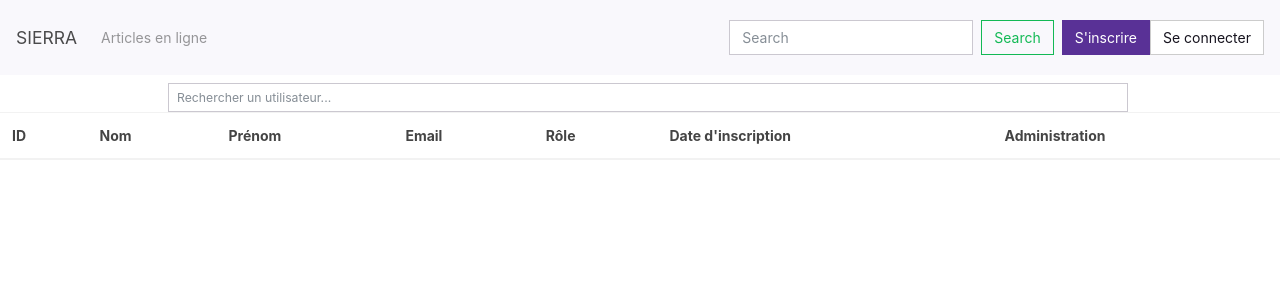
After one commit to VALENTIN4real/sierra, a PHP site: template src/vue/utilisateurs.html.twig in a window 1280 px wide. The commit adds this page. Shown: the top 300 px of the page. Run offline with PHP 8.4, Linux system fonts and the light colour scheme; the template is opened without the code that fills it, so the values that code supplies are empty; some libraries are stand-ins or nearby versions.

Commit message:
Liste utilisateurs

```diff
--- a/config/routes.php
+++ b/config/routes.php
@@ -10,6 +10,7 @@
         $pages['liste_articles'] = "listeArticlesControleur";
         $pages['mes_articles'] = "mesArticlesControleur";
         $pages['modif_article'] = "modifArticleControleur";
+        $pages['utilisateurs'] = "utilisateursControleur";
 
         if($db!=null){
             if (isset($_GET['page'])){
--- a/src/controleur/_controleurs.php
+++ b/src/controleur/_controleurs.php
@@ -4,4 +4,5 @@
     require_once 'connexionControleur.php';
     require_once 'profilControleur.php';
     require_once 'articleControleur.php';
+    require_once 'utilisateursControleur.php';
 ?>
--- a/src/modele/class_article.php
+++ b/src/modele/class_article.php
@@ -9,9 +9,9 @@
 
         public function __construct($db){
             $this->db = $db;
-            $this->insertArticle = $this->db->prepare("INSERT INTO article(idAuteur, auteur, titre, contenu, dateArticle) VALUES(:idAuteur, :auteur, :titreArticle, :contenuArticle, NOW())");
-            $this->selectArticle = $this->db->prepare("SELECT auteur, idAuteur, titre, contenu FROM article ORDER BY dateArticle DESC");
-            $this->selectMesArticles =$this->db->prepare("SELECT id, auteur, idAuteur, titre, contenu FROM article WHERE idAuteur = $_SESSION[id] ORDER BY dateArticle DESC");
+            $this->insertArticle = $this->db->prepare("INSERT INTO article(idAuteur, auteur, titre, contenu, dateArticle, heure, dateComplete) VALUES(:idAuteur, :auteur, :titreArticle, :contenuArticle, NOW(), NOW(), NOW())");
+            $this->selectArticle = $this->db->prepare("SELECT id, auteur, idAuteur, titre, contenu, DATE_FORMAT(dateArticle, '%d/%m/%Y') AS dateArticle, heure FROM article ORDER BY dateComplete DESC");
+            $this->selectMesArticles =$this->db->prepare("SELECT id, auteur, idAuteur, titre, contenu, DATE_FORMAT(dateArticle, '%d/%m/%Y') AS dateArticle, heure FROM article WHERE idAuteur = $_SESSION[id] ORDER BY dateComplete DESC");
             $this->selectById = $this->db->prepare("SELECT id, titre, contenu FROM article WHERE id=:id");
             $this->update = $db->prepare("UPDATE article SET titre=:titre, contenu=:contenu WHERE id=:id");
             $this->delete = $db->prepare("DELETE FROM article WHERE id=:id");
--- a/src/vue/base.html.twig
+++ b/src/vue/base.html.twig
@@ -33,20 +33,11 @@
                                 <a class="nav-link" href="index.php?page=mes_articles">Mes articles</a>
                             </li>
                         {% endif %}
-                        <li class="nav-item dropdown">
-                            <a class="nav-link dropdown-toggle" href="#" id="navbarDropdown" role="button" data-toggle="dropdown" aria-haspopup="true" aria-expanded="false">
-                            Dropdown
-                            </a>
-                            <div class="dropdown-menu" aria-labelledby="navbarDropdown">
-                                <a class="dropdown-item" href="#">Action</a>
-                                <a class="dropdown-item" href="#">Another action</a>
-                            <div class="dropdown-divider"></div>
-                                <a class="dropdown-item" href="#">Something else here</a>
-                            </div>
-                        </li>
-                        <li class="nav-item">
-                            <a class="nav-link disabled" href="#" tabindex="-1" aria-disabled="true">Disabled</a>
-                        </li>
+                        {% if session.role == 2 %}
+                            <li class="nav-item">
+                                <a class="nav-link" href="index.php?page=utilisateurs">Utilisateurs</a>
+                            </li>
+                        {% endif %}
                     </ul>
                     <form class="form-inline my-2 my-lg-0">
                     <input class="form-control mr-sm-2" type="search" placeholder="Search" aria-label="Search">
@@ -56,7 +47,7 @@
                         <div class="collapse navbar-collapse" id="navbarSupportedContent">
                             <ul class="navbar-nav mr-auto">
                                 <li class="nav-item dropdown">
-                                    <a class="dropdown-toggle" href="#" id="navbarDropdown" role="button" data-toggle="dropdown" aria-haspopup="true" aria-expanded="false">{{ session.prenom }} {{ session.nom }}</a>
+                                    <a class="dropdown-toggle btn btn-primary" href="#" id="navbarDropdown" role="button" data-toggle="dropdown" aria-haspopup="true" aria-expanded="false">{{ session.prenom }} {{ session.nom }}</a>
                                     <div class="dropdown-menu dropdown-menu-right mt-4" aria-labelledby="navbarDropdown">
                                         <a class="dropdown-item" href="index.php?page=profil&profil_id={{session.id}}">Mon profil</a>
                                         <a class="dropdown-item" href="#">Messagerie</a>
--- /dev/null
+++ b/src/vue/utilisateurs.html.twig
@@ -0,0 +1,40 @@
+{% extends "base.html.twig" %}
+
+{% block title %}{{ parent() }} Gestion des utilisateurs{% endblock %}
+
+{% block contenu %}
+
+    <form class="form-inline d-flex justify-content-center md-form form-sm active-purple active-purple-2 mt-2">
+        <i class="fas fa-search" aria-hidden="true"></i>
+        <input class="form-control form-control-sm ml-3 w-75" type="text" placeholder="Rechercher un utilisateur..." aria-label="Search">
+    </form>
+    <div class="table-responsive">
+        <table class="table">
+            <thead>
+                <tr>
+                    <th scope="col">ID</th>
+                    <th scope="col">Nom</th>
+                    <th scope="col">Prénom</th>
+                    <th scope="col">Email</th>
+                    <th scope="col">Rôle</th>
+                    <th scope="col">Date d'inscription</th>
+                    <th scope="col">Administration</th>
+                </tr>
+            </thead>
+
+            <tbody>
+                {% for utilisateurs in userList %}
+                    <tr>
+                        <td>{{utilisateurs.id}}</td>
+                        <td>{{utilisateurs.nom}}</td>
+                        <td>{{utilisateurs.prenom}}</td>
+                        <td>{{utilisateurs.email}}</td>
+                        <td>{{utilisateurs.idRole}}</td>
+                        <td>{{utilisateurs.dateInscription}}</td>
+                        <td>Modifier Supprimer</td>
+                    </tr>
+                {% endfor %}
+            </tbody>
+        </table>
+    </div>
+{% endblock %}
```
Also changed, not shown: src/controleur/utilisateursControleur.php (added, +11 -0 lines), src/modele/class_utilisateur.php (+14 -2 lines), src/vue/liste_articles.html.twig (+4 -6 lines), src/vue/mes_articles.html.twig (+11 -3 lines).
